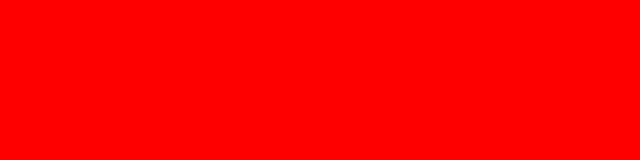
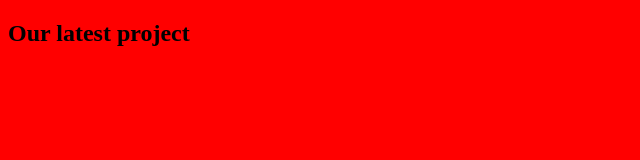
Before and after one commit to hellenjames/huddle-landing, a plain HTML site: page index.html in a window 1280 px wide. Shown: the whole page, without its empty margins (0-640 px from the left). Drawn offline with Linux system fonts and the light colour scheme.

Commit message:
made a heading

```diff
--- a/index.html
+++ b/index.html
@@ -7,6 +7,10 @@
   <link rel="stylesheet" href="css/style.css">
 </head>
 <body>
+  <nav class="nav"><div>
+    <h1>Our latest project </h1>
+  </div>
+  </nav>
 
 </body>
 </html>
```
